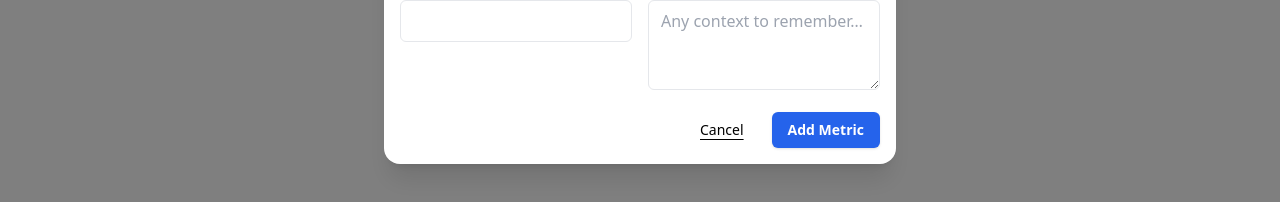
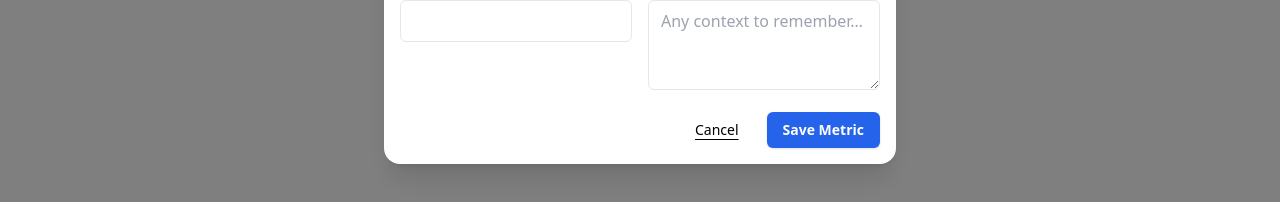
Before and after one commit to PR-CI-CD/ucen_pulse, a React (Create React App) app in the folder apps/client/: page / in a window 1280 px wide. Both pictures are taken after typing "Sample" into the empty fields and a click on the button "+ Add Metrics". Shown: the part 403-605 px from the top of the page. Built offline with nearby package versions, Linux system fonts and the light colour scheme.

Commit message:
fix(client): reverted name of button from "Add metirc" to "Save Metric" in line with test scripts.

```diff
--- a/apps/client/src/components/HealthMetricsModal.jsx
+++ b/apps/client/src/components/HealthMetricsModal.jsx
@@ -242,7 +242,7 @@ export default function HealthMetricsModal({ open, onClose }) {
               type="submit"
               className="rounded-md bg-blue-600 px-4 py-2 text-sm font-semibold text-white shadow hover:bg-blue-700 focus:outline-none focus:ring-2 focus:ring-blue-600"
             >
-              Add Metric
+              Save Metric
             </button>
           </div>
         </form>
```
